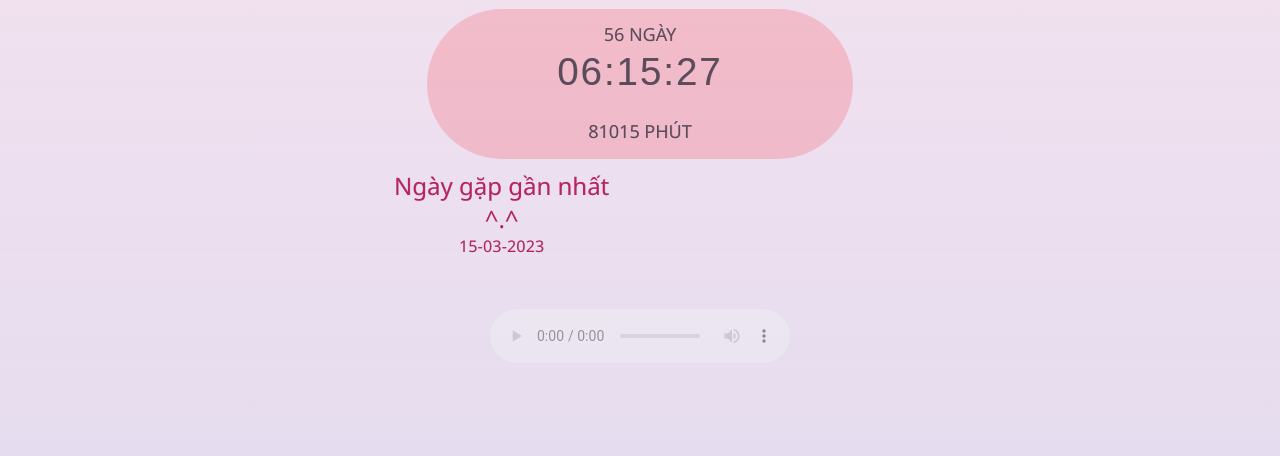
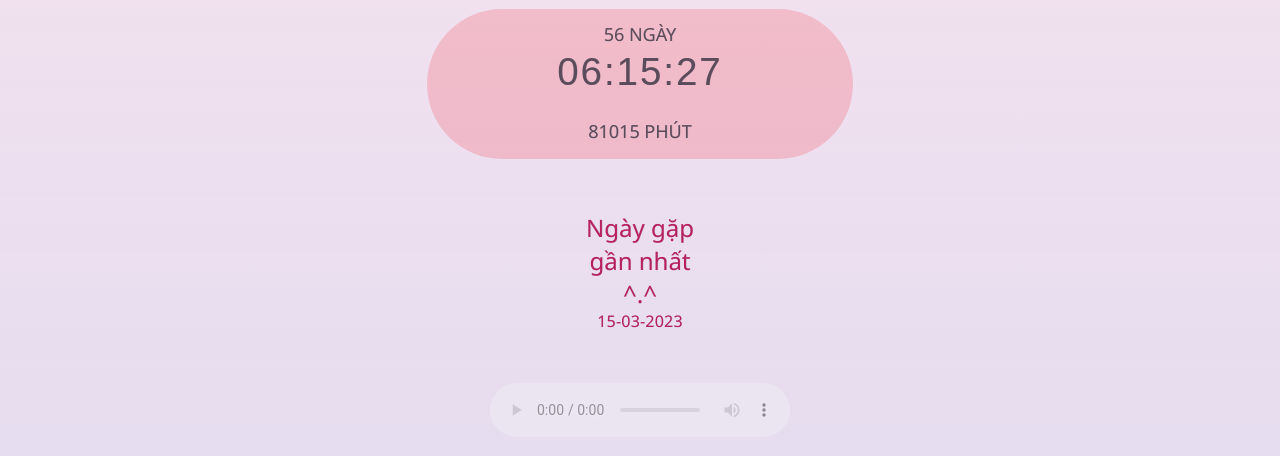
Before and after one commit to duytan12a7/counttime, a plain HTML site: page index.html in a window 1280 px wide. Shown: the part 144-600 px from the top of the page. Drawn offline with Linux system fonts and the light colour scheme.

Commit message:
Update index.html

```diff
--- a/index.html
+++ b/index.html
@@ -20,21 +20,21 @@
                   </div>
             </div>
 
-            <!--<div id="info">
+           <div id="info">
                   <div class="one">
-                        <p>Nguyễn Duy Tân	</p>
-                        <img src="img/fury.jpg" class="avt">
-                  </div>-->
+                        <!-- <p>Nguyễn Duy Tân	</p>
+                        <img src="img/fury.jpg" class="avt">-->
+                  </div>
                   <div id="heart">
                         <!--❤-->
                     Ngày gặp gần nhất <br>^.^
                     <anni>...</anni>
                   </div>
-                  <!--<div class="two">
-                        <img src="img/minhanh.jpg" class="avt">
-                        <p>Nguyễn Vũ Minh Anh</p>
+                  <div class="two">
+                        <!--<img src="img/minhanh.jpg" class="avt">
+                        <p>Nguyễn Vũ Minh Anh</p>-->
                   </div>
-            </div>-->
+            </div>
 
             <div id="music">
                   <audio loop autoplay controls>Your browser does not support the audio element.</audio>
```
